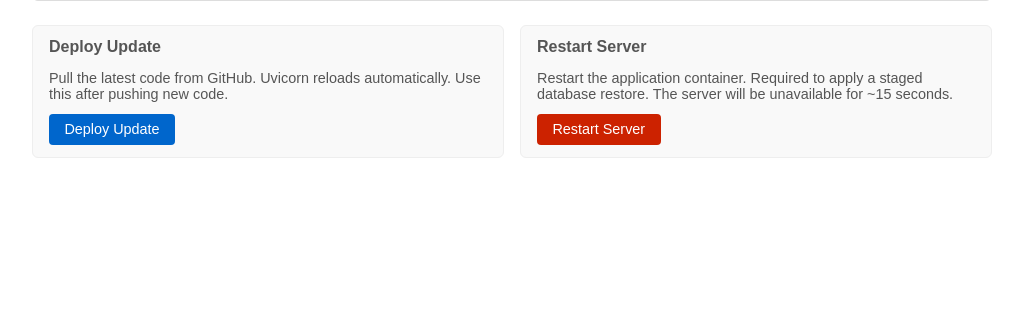
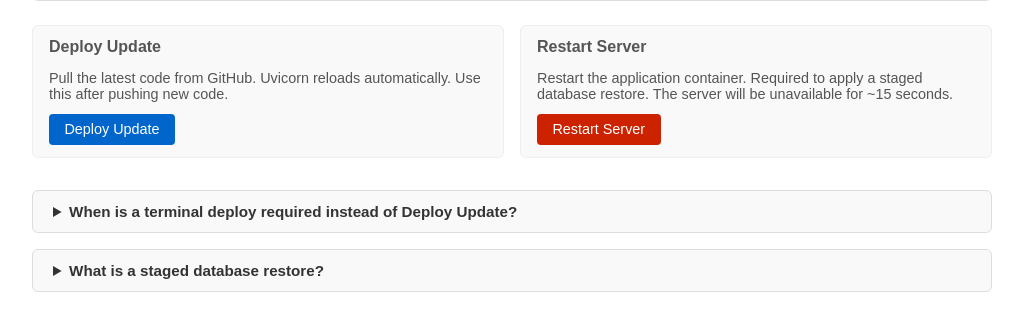
Before and after one commit to donox/cvw, a Python web app: template app/templates/admin/system.html in a window 1280 px wide. Shown: the part 202-533 px from the top of the page, without its empty margins (128-1151 px from the left). Run offline with Jinja, Linux system fonts and the light colour scheme; the template is opened without the code that fills it, so the values that code supplies are empty.

Commit message:
Add explanatory notes to System console
Two collapsible sections below the action buttons:
- When a terminal deploy is required vs Deploy Update
- What a staged database restore is and how it works

Co-Authored-By: Claude Sonnet 4.6 <noreply@anthropic.com>

```diff
--- a/app/templates/admin/system.html
+++ b/app/templates/admin/system.html
@@ -79,4 +79,47 @@
         </form>
     </section>
 </div>
+
+<div style="margin-top:2rem; display:flex; flex-direction:column; gap:1rem">
+
+    <details style="background:#f9f9f9; border:1px solid #ddd; border-radius:6px; padding:0.75rem 1.25rem">
+        <summary style="cursor:pointer; font-weight:600; font-size:0.95rem">
+            When is a terminal deploy required instead of Deploy Update?
+        </summary>
+        <div style="margin-top:0.75rem; font-size:0.9rem; color:#444; line-height:1.6">
+            <p style="margin:0 0 0.5rem"><strong>Deploy Update</strong> (this page) does a <code>git pull</code>
+            and lets Uvicorn reload the Python files. That covers most code changes.</p>
+            <p style="margin:0 0 0.5rem">A <strong>terminal deploy</strong> is required when:</p>
+            <ul style="margin:0 0 0.5rem; padding-left:1.4rem">
+                <li><strong>New Python packages were added</strong> — <code>git pull</code> alone won't install them;
+                    the Docker image must be rebuilt with <code>docker compose up -d --build</code>.</li>
+                <li><strong>The Dockerfile or docker-compose.yml changed</strong> — same reason; a rebuild is needed.</li>
+                <li><strong>A migration failed or was stamped manually</strong> — you may need to run
+                    <code>python -m alembic upgrade head</code> or a patch script inside the container.</li>
+            </ul>
+            <p style="margin:0; color:#666">The deploy output above will say
+            <em>"If new packages were added, a manual docker compose up -d --build is required"</em>
+            when it detects changed files — but when in doubt, a full terminal deploy is always safe.</p>
+        </div>
+    </details>
+
+    <details style="background:#f9f9f9; border:1px solid #ddd; border-radius:6px; padding:0.75rem 1.25rem">
+        <summary style="cursor:pointer; font-weight:600; font-size:0.95rem">
+            What is a staged database restore?
+        </summary>
+        <div style="margin-top:0.75rem; font-size:0.9rem; color:#444; line-height:1.6">
+            <p style="margin:0 0 0.5rem">When you click <strong>Restore</strong> on the Backups page, the backup file
+            is copied to a holding location but the live database is <em>not touched yet</em>.
+            This is the "staged" state — nothing is overwritten until the server restarts.</p>
+            <p style="margin:0 0 0.5rem">On restart, the app detects the staged file, swaps it in as the live
+            database, and starts normally with the restored data. The yellow
+            <em>"Restore staged"</em> banner at the top of this page appears when a restore is waiting.</p>
+            <p style="margin:0; color:#666">The two-step design means you can cancel a restore simply by
+            restarting without confirming — though once the restart begins the swap happens automatically.
+            Always take a fresh manual backup before restoring, so you can recover the state you had
+            just before.</p>
+        </div>
+    </details>
+
+</div>
 {% endblock %}
```
